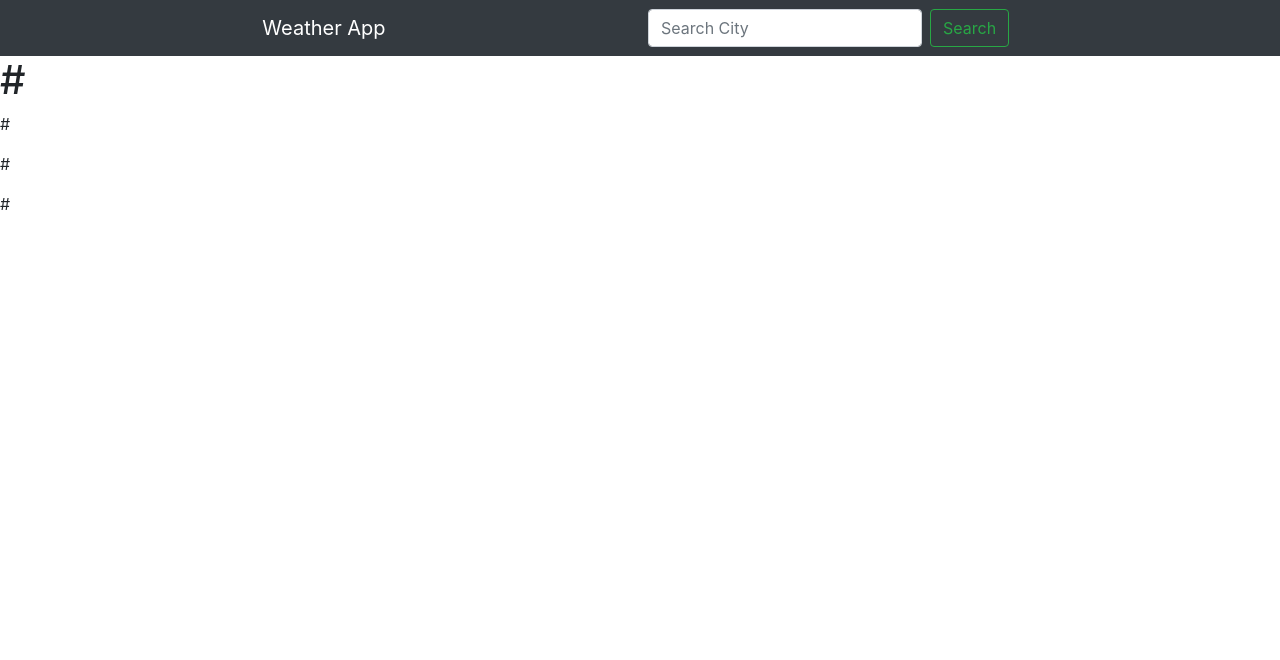
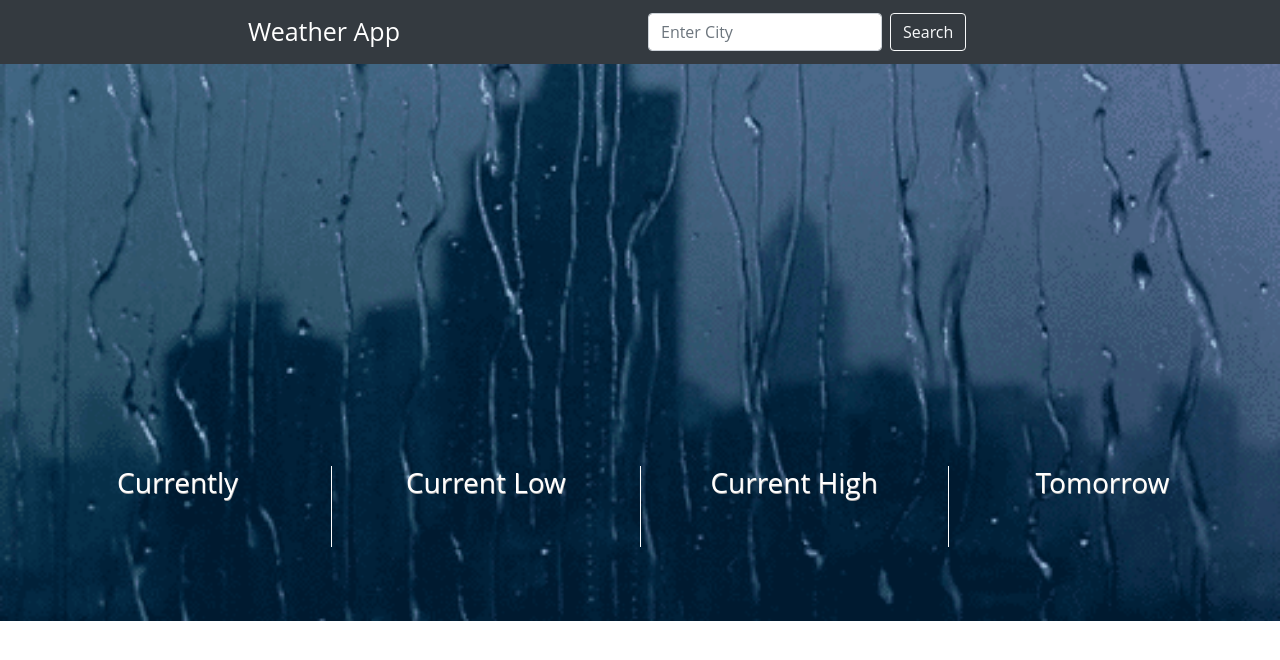
Before and after one commit to Polvyer/Weather-App, a website built with webpack: page assets/index.html in a window 1280 px wide. Built offline with nearby package versions, Linux system fonts and the light colour scheme; no server answers.

Commit message:
second commit

```diff
--- a/assets/index.html
+++ b/assets/index.html
@@ -3,30 +3,54 @@
   <head>
     <meta charset="UTF-8" />
     <meta name="viewport" content="width=device-width, initial-scale=1.0" />
-    <title>Document</title>
+    <title>Weather App</title>
   </head>
   <body>
-    <header>
+    <header id="bootstrap-overrides">
       <nav class="navbar navbar-dark bg-dark nav-justified nav-pills">
-        <a class="nav-item navbar-brand" href="#">Weather App</a>
+        <a class="nav-item navbar-brand" id="logo" href="#">Weather App</a>
         <form class="nav-item form-inline mt-2 mt-md-0">
           <input
             class="form-control mr-sm-2"
             type="text"
-            placeholder="Search City"
+            placeholder="Enter City"
             aria-label="Search"
           />
-          <button class="btn btn-outline-success my-2 my-sm-0" type="submit">
+          <button class="btn btn-outline-light my-2 my-sm-0" type="submit">
             Search
           </button>
         </form>
       </nav>
     </header>
-    <main>
-      <h1 class="name-country">#</h1>
-      <p class="date">#</p>
-      <p class="temp">#</p>
-      <p class="description">#</p>
-    </main>
+    <div class="container-fluid background-image text-white" id="main-div">
+      <main
+        class="row d-flex flex-column justify-content-center align-items-center"
+      >
+        <h1 class="name-country">&nbsp</h1>
+        <p class="date">&nbsp</p>
+        <p class="temp">&nbsp</p>
+        <p class="feels-like">&nbsp</p>
+        <p class="humidity">&nbsp</p>
+        <p class="description text-capitalize">&nbsp</p>
+      </main>
+      <footer class="row align-items-end p-4">
+        <div class="current col-sm">
+          <h3 class="current-title">Currently</h3>
+          <p class="current-temp">&nbsp</p>
+        </div>
+        <div class="low col-sm">
+          <h3 class="low-title">Current Low</h3>
+          <p class="low-temp">&nbsp</p>
+        </div>
+        <div class="high col-sm">
+          <h3 class="high-title">Current High</h3>
+          <p class="high-temp">&nbsp</p>
+        </div>
+        <div class="tomorrow col-sm">
+          <h3 class="tomorrow-title">Tomorrow</h3>
+          <p class="tomorrow-temp">&nbsp</p>
+        </div>
+      </footer>
+    </div>
   </body>
 </html>
--- a/src/index.js
+++ b/src/index.js
@@ -1,21 +1,24 @@
 import "./style.css";
+import "./fonts/OpenSans-Regular.ttf";
+import Cloud from "./images/cloudy.gif";
+import Rain from "./images/rain.gif";
 import "bootstrap/dist/css/bootstrap.min.css";
 
 const apiKey = "572d281c55a3fb5b4ca4f553f5c5df3f";
+console.log(Cloud);
+console.log(Rain);
 
 // Check if browser supports geolocation
 function getLocation() {
   if (navigator.geolocation) {
     navigator.geolocation.getCurrentPosition(showPosition);
   } else {
-    element.textContent = "Geolocation is not supported by this browser.";
+    console.log("Geolocation is not supported by this browser.");
   }
 }
 
 // Callback for geolocation
 function showPosition(position) {
-  element.textContent = `Latitude: ${position.coords.latitude}
-  Longitude: ${position.coords.longitude}`;
   fetchLocation(position.coords);
 }
 
@@ -30,34 +33,63 @@ async function fetchLocation(coords) {
   displayLocation(user);
 }
 
+// Output weather forecast to UI
 function displayLocation(user) {
   const h1 = document.querySelector(".name-country");
   const pTemp = document.querySelector(".temp");
   const temp = kelvinToCelcius(user.main.temp);
+  const pHumidity = document.querySelector(".humidity");
+  const pFeelsLike = document.querySelector(".feels-like");
   const pDescription = document.querySelector(".description");
+  const currentTemp = document.querySelector(".current-temp");
+  const lowTemp = document.querySelector(".low-temp");
+  const highTemp = document.querySelector(".high-temp");
+  const tomorrowTemp = document.querySelector(".tomorrow-temp");
 
   h1.textContent = `${user.name}, ${user.sys.country}`;
   updateDate();
   pTemp.textContent = `${temp}°C`;
-  pDescription.textContent = user.weather[0].description;
+  pHumidity.textContent = `Humidity: ${user.main.humidity}%`;
+  pFeelsLike.textContent = `Feels Like: ${kelvinToCelcius(
+    user.main.feels_like
+  )}°C`;
+  pDescription.textContent = `Description: ${user.weather[0].description}`;
+  currentTemp.textContent = `${temp}°C`;
+  lowTemp.textContent = `${kelvinToCelcius(user.main.temp_min)}°C`;
+  highTemp.textContent = `${kelvinToCelcius(user.main.temp_max)}°C`;
+  tomorrowTemp.textContent = `${temp}°C`;
 }
 
-function getDate() {
-  return new Date();
+// Convert Kelvin to Celcius
+function kelvinToCelcius(temp) {
+  return Math.ceil(temp - 273.15);
 }
 
+// Update date and output to UI
 function updateDate() {
   const pDate = document.querySelector(".date");
-  pDate.textContent = getDate();
+  const date = extractDate(getDate());
+  pDate.textContent = `${date.dayOfTheWeek} ${date.month} ${date.day} ${date.year} ${date.time}`;
 
   // Call this function again in 1000ms
   setTimeout(updateDate, 1000);
 }
 
-function kelvinToCelcius(temp) {
-  return Math.ceil(temp - 273.15);
+// Get date
+function getDate() {
+  return new Date();
 }
 
-const element = document.createElement("div");
+// Parses date
+function extractDate(date) {
+  const dateArr = date.toString().split(" ");
+  return {
+    dayOfTheWeek: dateArr[0],
+    month: dateArr[1],
+    day: dateArr[2],
+    year: dateArr[3],
+    time: dateArr[4],
+  };
+}
+
 getLocation();
-document.body.append(element);
--- a/src/print.js
+++ /dev/null
@@ -1,5 +0,0 @@
-function printMe() {
-  console.log("I get called from print.js!");
-}
-
-export { printMe };
--- a/src/style.css
+++ b/src/style.css
@@ -1,3 +1,49 @@
-.hello {
-  color: red;
+@font-face {
+  font-family: "OpenSans";
+  src: url("./fonts/OpenSans-Regular.ttf") format("ttf");
+  font-weight: 400;
+  font-style: normal;
 }
+
+* {
+  font-family: "Open Sans";
+}
+
+#bootstrap-overrides #logo {
+  font-size: 25px;
+}
+
+.background-image {
+  background-image: url("./images/rain.gif");
+  background-position: 50% 50%;
+  width: 100%;
+  background-size: cover;
+  background-repeat: no-repeat;
+  padding: 0;
+  padding-top: 50px;
+  padding-bottom: 50px;
+}
+
+/* Shadows for all text encapsulated by background image */
+#main-div {
+  text-shadow: 0.5px 0.5px 0.5px darkgrey;
+}
+
+/* Font-sizes for some of the middle text */
+main * {
+  font-size: 20px;
+}
+
+/* Font-size for the temp in middle text */
+.temp {
+  font-size: 3rem;
+}
+
+footer div {
+  border-right: 1px white solid;
+  text-align: center;
+}
+
+footer div:last-child {
+  border: none;
+}
--- a/webpack.config.js
+++ b/webpack.config.js
@@ -8,7 +8,7 @@ module.exports = {
   mode: 'development', // helps make output files readable for devs
   entry: {
     app: './src/index.js',
-    print: './src/print.js',
+    modules: './src/modules.js',
   },
   devtool: 'inline-source-map', // makes it easier to track down errors and warnings
   plugins: [
@@ -40,6 +40,12 @@ module.exports = {
           'file-loader',
         ],
       },
+      {
+        test: /\.(woff|woff2|eot|ttf|otf)$/,
+        use: [
+          'file-loader',
+        ],
+      },
     ],
   },
 };
```
Also changed, not shown: dist/1b0809d519837cb7aad36a73433f655c.ttf (added), dist/204470ed75e208048e672b1af9f27110.gif (added), dist/index.html, dist/modules.bundle.js (added), dist/print.bundle.js (deleted), src/fonts/OpenSans-Regular.ttf (added), src/images/rain.gif (added), src/modules.js (added), 3 other files.
